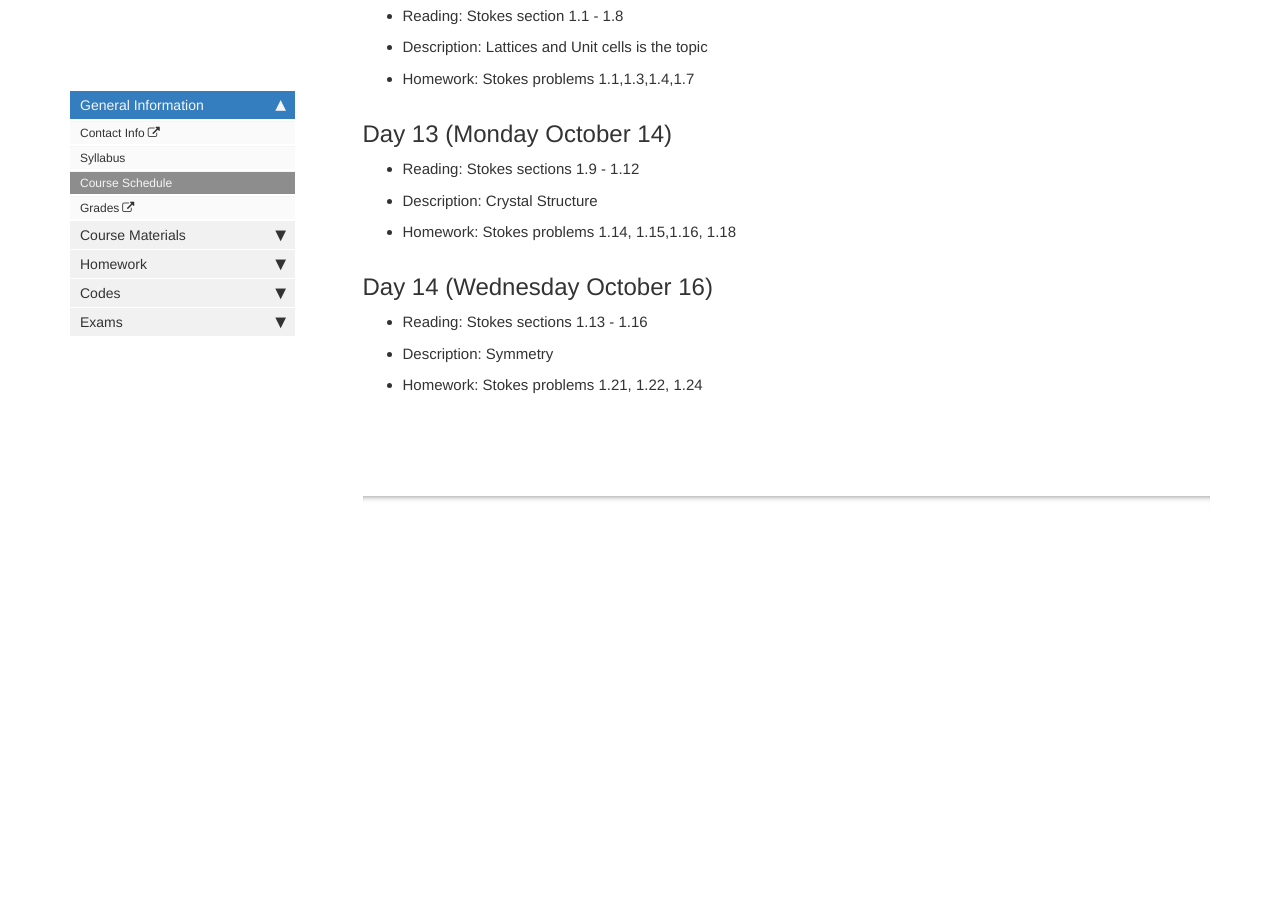
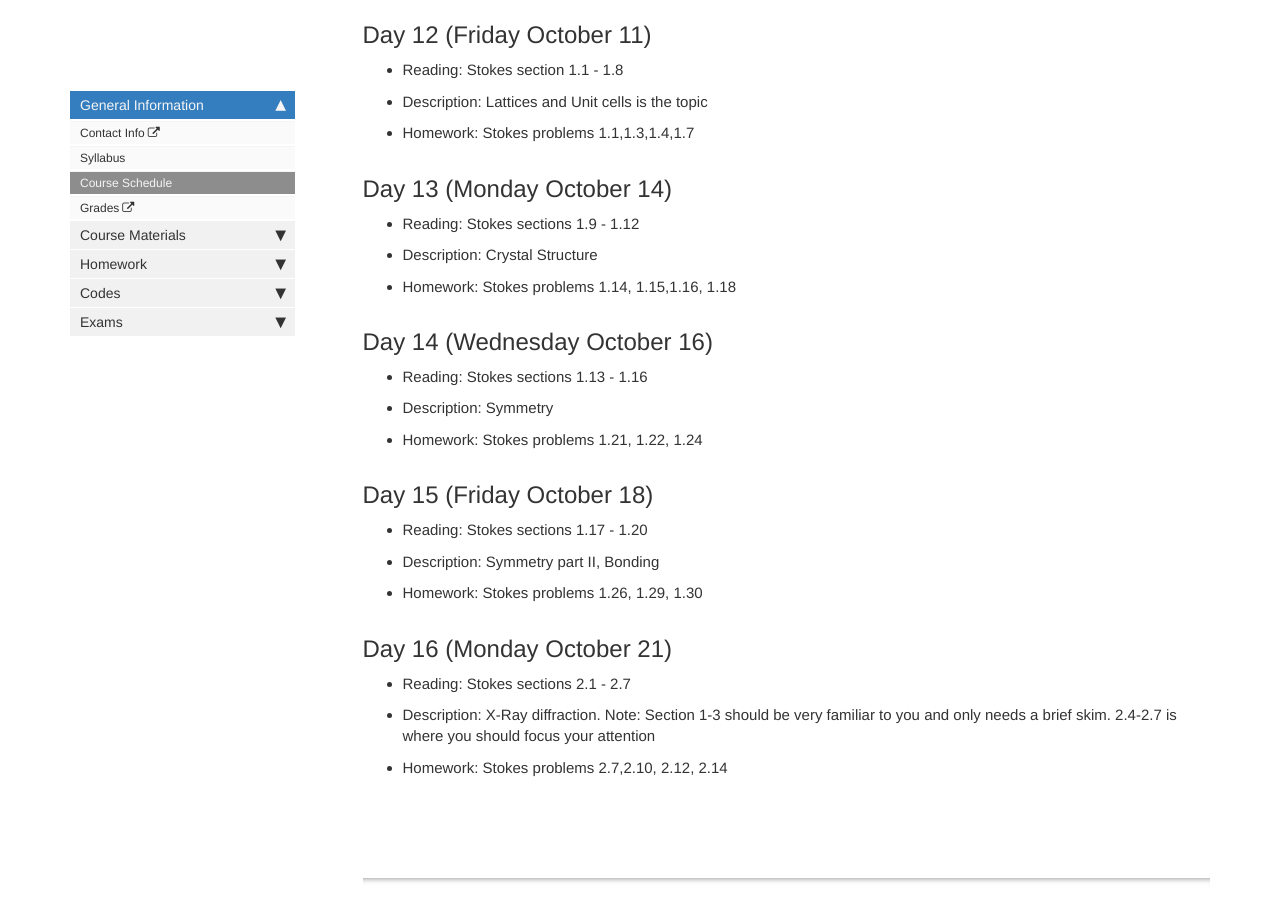
Before and after one commit to lancejnelson/PH323, a Jekyll site: the page built from course_docs/schedule.md, in a window 1280 px wide and 900 px high, scrolled down 3723 px. Built offline with Jekyll 4.4.1, drawn with Linux system fonts in a browser that asks for light colours; comment, search, counter and statistics services are not loaded; before the commit the page ends 4241 px from its top, so only the background shows below that; some of the changed text lies outside the part shown.

Commit message:
Updated Schedule

```diff
--- a/course_docs/schedule.md
+++ b/course_docs/schedule.md
@@ -146,6 +146,21 @@ Note: For the first few days (probably into the second week) of the semester, we
 
    - Homework: Stokes problems 1.21, 1.22, 1.24
 
+## Day 15 (Friday October 18)
+
+   - Reading: Stokes sections 1.17 - 1.20
+
+   - Description: Symmetry part II, Bonding
+
+   - Homework: Stokes problems 1.26, 1.29, 1.30
+
+## Day 16 (Monday October 21)
+
+   - Reading: Stokes sections 2.1 - 2.7
+
+   - Description: X-Ray diffraction.  Note: Section 1-3 should be very familiar to you and only needs a brief skim.  2.4-2.7 is where you should focus your attention
+
+   - Homework: Stokes problems 2.7,2.10, 2.12, 2.14
 
 [griffiths_chp_1]: https://content.byui.edu/file/51c6f2c7-d1f2-4716-9674-c3bc2de5a273/1/Intro%20to%20Quantum%20Mechanics%20Chapter%201.pdf
 [griffiths_chp_2]: https://content.byui.edu/file/51c6f2c7-d1f2-4716-9674-c3bc2de5a273/1/Intro%20to%20Quantum%20Mechanics%20Chapter%202.pdf
```
